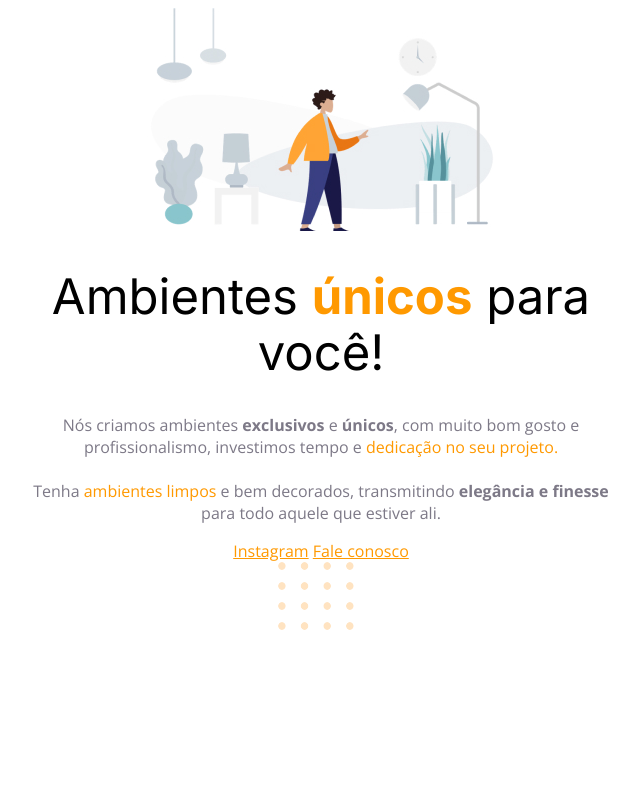
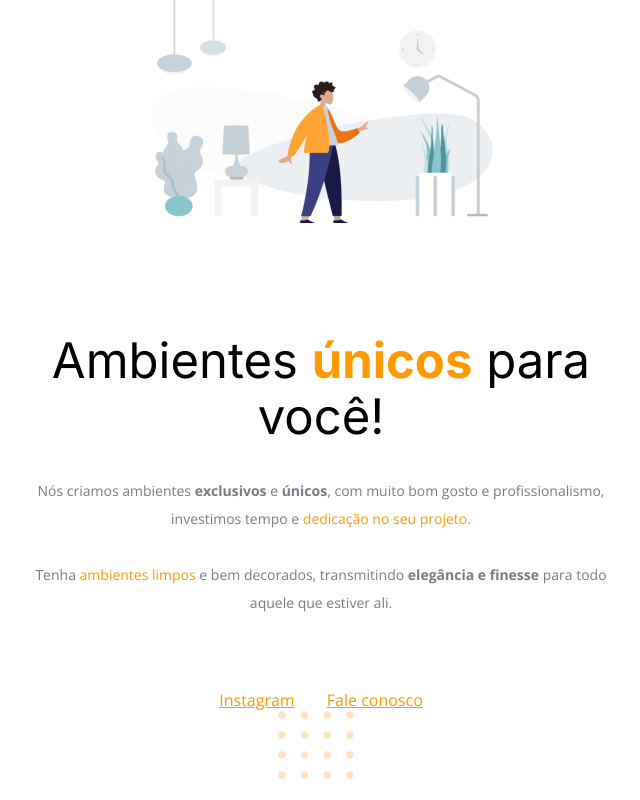
Before and after one commit to Ericodesenvolvedor/moveis-customizados, a plain HTML site: page index.html in a window 1280 px wide. Shown: the whole page, without its empty margins (319-959 px from the left). Drawn offline with nearby package versions, Linux system fonts and the light colour scheme.

Commit message:
feat: Aplicando espaçamentos.

```diff
--- a/style.css
+++ b/style.css
@@ -1,11 +1,16 @@
 body {
     font-family: 'Open Sans', sans-serif;
     text-align: center;
+    margin: 0;
 }
 
 #hero {
     width: 592px;
-    margin: 0 auto;
+    margin: 0 auto 72px;
+}
+
+#hero img {
+    margin-bottom: 72px;
 }
 
 h1 {
@@ -13,6 +18,7 @@ h1 {
     font-size: 49px;
     line-height: 56px;
     font-weight: normal;
+    margin-bottom: 32px;
 }
 
 h1 span {
@@ -25,4 +31,11 @@ span, a {
 
 p {
     color: #7D7987;
+    font-size: 14px;
+    line-height: 28px;
+    /* margin-bottom: 2px; */
 }
+
+#footer a + a {
+    margin-left: 28px;
+}
```
